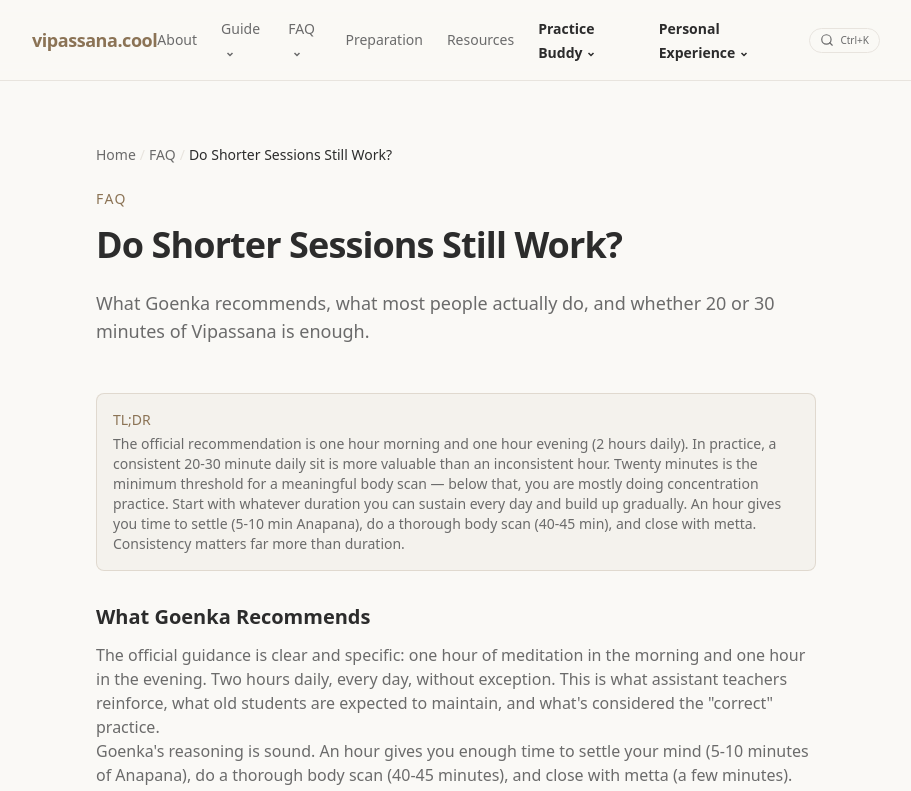
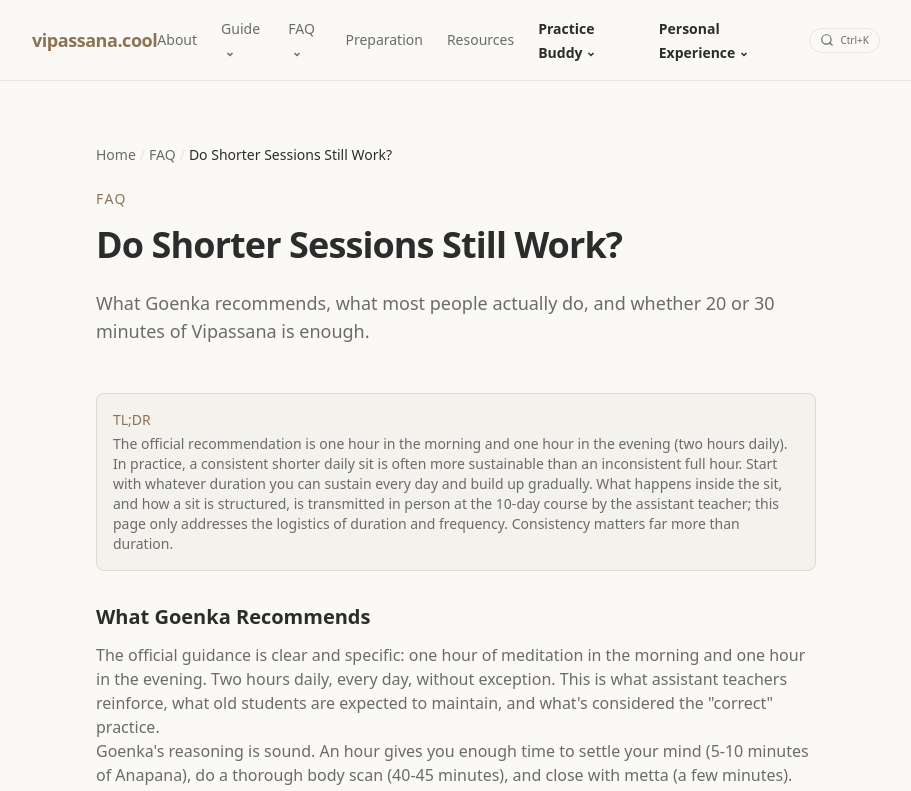
Before and after one commit to m13v/vipassana-cool, a Next.js app: page /faq/can-i-do-shorter-sessions in a window 1280 px wide. Shown: the top 791 px of the page, without its empty margins (184-1095 px from the left). Built offline with nearby package versions, Linux system fonts and the light colour scheme.

Commit message:
Update shorter sessions FAQ to remove specific technique instructions

```diff
--- a/src/app/faq/can-i-do-shorter-sessions/page.tsx
+++ b/src/app/faq/can-i-do-shorter-sessions/page.tsx
@@ -3,9 +3,9 @@ import { FaqDetailPage } from "@/components/faq-detail-page";
 import Link from "next/link";
 
 export const metadata: Metadata = {
-  title: "Do Shorter Vipassana Sessions Still Work? — 20, 30, 60 Minutes Compared",
+  title: "Do Shorter Vipassana Sessions Still Work? 20, 30, 60 Minutes Compared",
   description:
-    "Do you need to meditate for a full hour? Comparing 20, 30, and 60-minute Vipassana sessions, what Goenka recommends vs. reality, and minimum effective dose.",
+    "Do you need to meditate for a full hour? A look at common session lengths, what Goenka recommends, and the reality of daily practice around work and life.",
   alternates: { canonical: "https://vipassana.cool/faq/can-i-do-shorter-sessions" },
 };
 
@@ -19,17 +19,17 @@ export default function ShorterSessionsPage() {
         {
           question: "Do I need to meditate for a full hour with Vipassana?",
           answer:
-            "The official recommendation is one hour morning and one hour evening. In practice, many meditators sit for shorter durations — especially when starting or restarting. A consistent 20-30 minute daily practice is more valuable than an inconsistent hour. The key is sitting every day.",
+            "The official recommendation is one hour in the morning and one hour in the evening. In practice, many meditators sit for shorter durations, especially when restarting after a break. A consistent shorter daily sit is often more sustainable than an inconsistent full hour. The internal instructions come from the assistant teacher at the course.",
         },
         {
           question: "Is 20 minutes of Vipassana meditation enough?",
           answer:
-            "Twenty minutes is enough to do a basic body scan and maintain the habit. It won't produce the same depth as a full hour, but it's far better than skipping entirely. Many experienced meditators use 20-minute sessions when time is tight.",
+            "Twenty minutes keeps the daily habit alive. It will not replicate the depth of a full hour, but it is far better than skipping. Many practitioners use shorter sessions when time is tight and reserve longer sits for mornings, weekends, or retreats.",
         },
         {
-          question: "What is the minimum effective dose for Vipassana meditation?",
+          question: "What is a realistic daily practice duration?",
           answer:
-            "There's no official minimum, but most practitioners find that 20 minutes is the threshold where a meaningful body scan becomes possible. Below that, you're mostly doing concentration practice (Anapana) rather than a full Vipassana scan.",
+            "There is no official minimum. What counts as a complete sit, and how it is structured, is part of the instruction given by the assistant teacher at the 10-day course. On this site the duration question is discussed only at the level of logistics and consistency.",
         },
       ]}
       relatedLinks={[
@@ -42,7 +42,7 @@ export default function ShorterSessionsPage() {
       <div className="mb-8 rounded-lg border border-accent/20 bg-accent/5 p-4">
         <p className="text-sm font-medium text-accent mb-1">TL;DR</p>
         <p className="text-sm text-muted">
-          The official recommendation is one hour morning and one hour evening (2 hours daily). In practice, a consistent 20-30 minute daily sit is more valuable than an inconsistent hour. Twenty minutes is the minimum threshold for a meaningful body scan — below that, you are mostly doing concentration practice. Start with whatever duration you can sustain every day and build up gradually. An hour gives you time to settle (5-10 min Anapana), do a thorough body scan (40-45 min), and close with metta. Consistency matters far more than duration.
+          The official recommendation is one hour in the morning and one hour in the evening (two hours daily). In practice, a consistent shorter daily sit is often more sustainable than an inconsistent full hour. Start with whatever duration you can sustain every day and build up gradually. What happens inside the sit, and how a sit is structured, is transmitted in person at the 10-day course by the assistant teacher; this page only addresses the logistics of duration and frequency. Consistency matters far more than duration.
         </p>
       </div>
 
```
